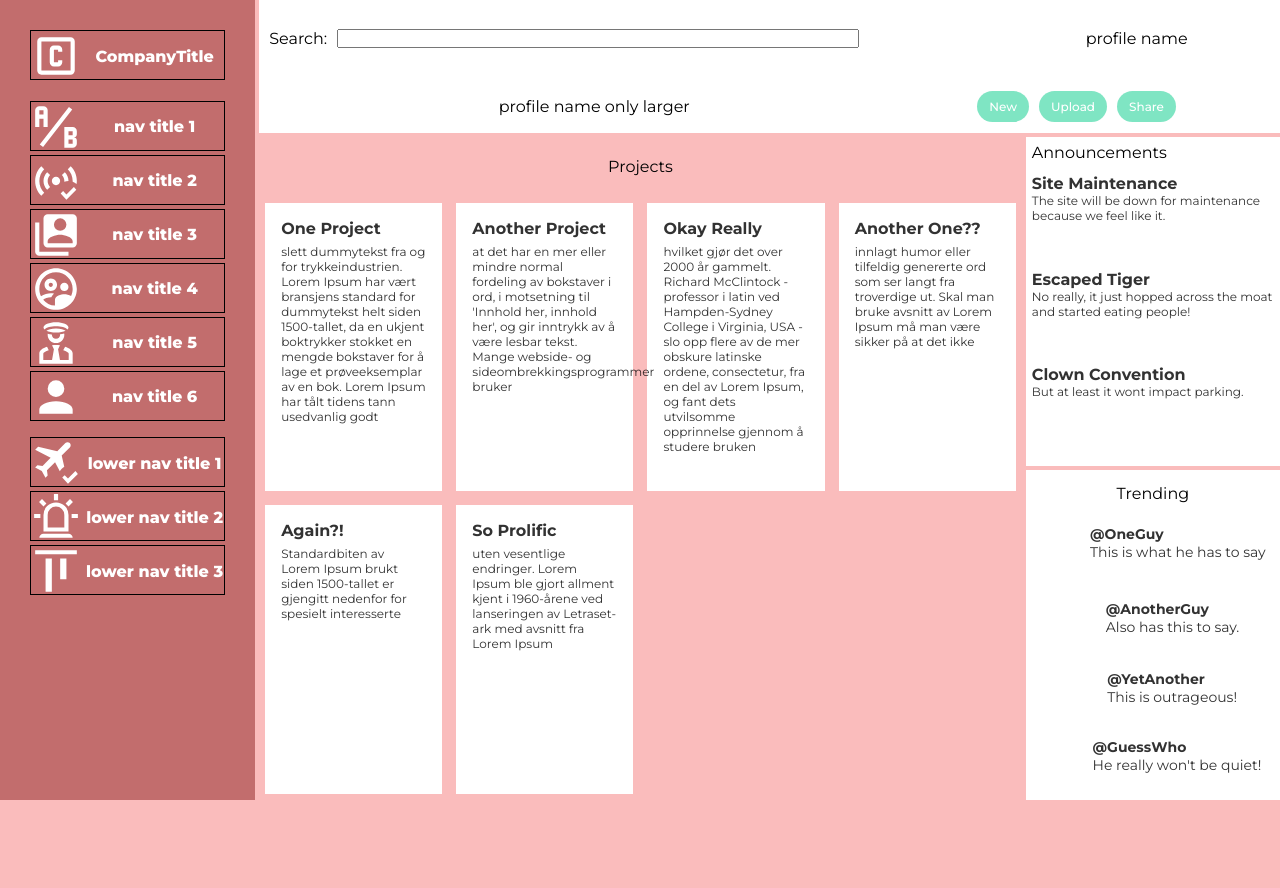
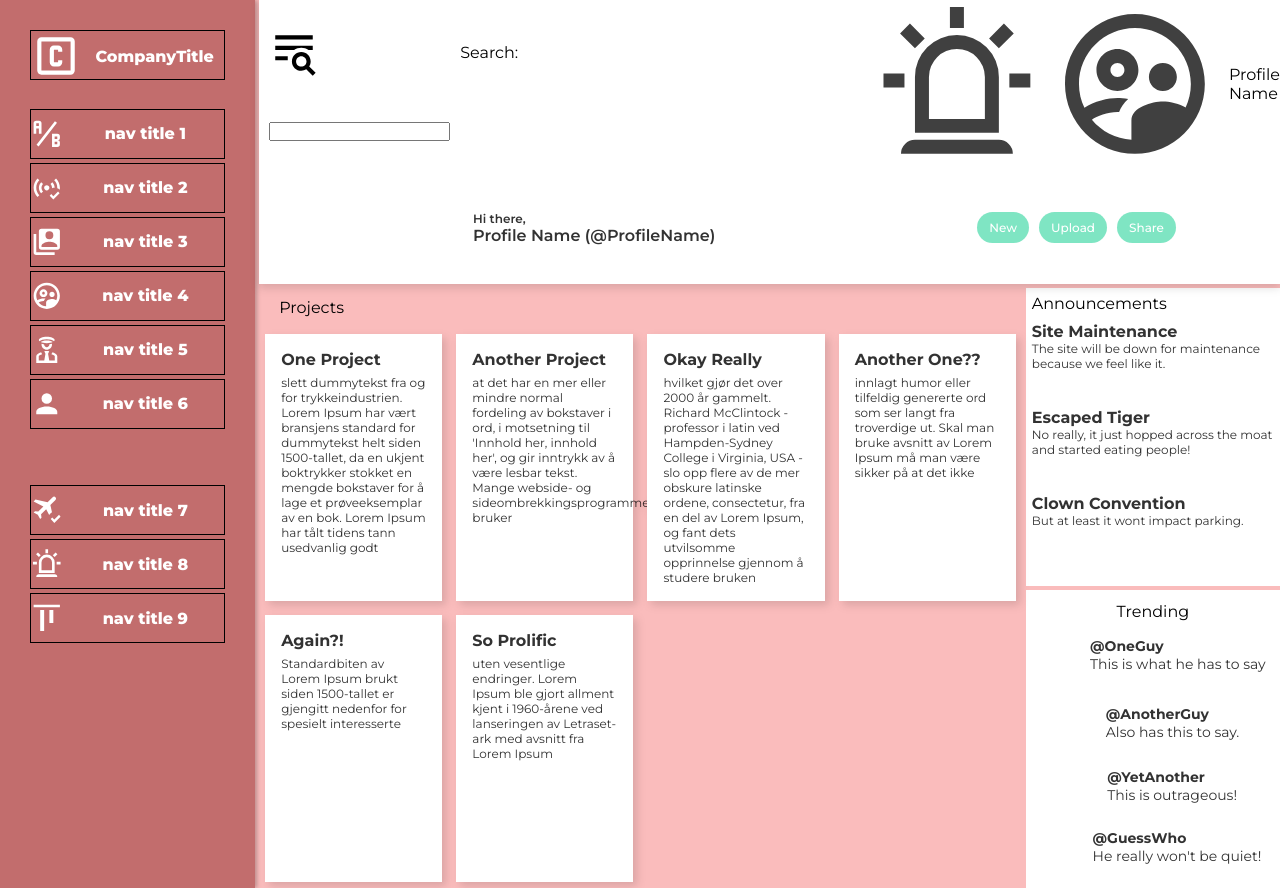
Before and after one commit to Chris-Wilco/odin-admin-dashboard, a plain HTML site: page index.html in a window 1280 px wide. Before the commit the page ends 800 px from the top, so only its background shows below. Drawn offline with Linux system fonts and the light colour scheme; files that its build step writes are made by us from their sources; a web font is replaced by a local one.

Commit message:
add drop shadows and replace html img links with svgs

```diff
--- a/index.html
+++ b/index.html
@@ -32,119 +32,134 @@
             </div>
             <div id="upper-nav-container" class="nav-container">
                 <div class="nav-card" id="nav-card-1">
-                    <img
-                        id="nav-icon-1"
-                        class="nav-icon"
-                        src="/img/ab-testing.svg"
-                        alt=""
+                    <svg xmlns="http://www.w3.org/2000/svg" viewBox="0 0 24 24">
+                        <path
+                            d="M4 2A2 2 0 0 0 2 4V12H4V8H6V12H8V4A2 2 0 0 0 6 2H4M4 4H6V6H4M22 15.5V14A2 2 0 0 0 20 12H16V22H20A2 2 0 0 0 22 20V18.5A1.54 1.54 0 0 0 20.5 17A1.54 1.54 0 0 0 22 15.5M20 20H18V18H20V20M20 16H18V14H20M5.79 21.61L4.21 20.39L18.21 2.39L19.79 3.61Z"
+                            fill="#ffffff"
                         />
+                    </svg>
                     <div id="nav-title-1" class="nav-title">nav title 1</div>
                 </div>
                 <div class="nav-card" id="nav-card-2">
-                    <img
-                        id="nav-icon-2"
-                        class="nav-icon"
-                        src="/img/access-point-check.svg"
-                        alt=""
+                    <svg xmlns="http://www.w3.org/2000/svg" viewBox="0 0 24 24">
+                        <path
+                            d="M20.59 14.84L21.75 16.25L17 21L14.25 18L15.41 16.84L17 18.43L20.59 14.84M19.07 4.93L17.66 6.34C19.11 7.78 20 9.79 20 12V12.34C20.68 12.59 21.33 12.96 21.88 13.43C21.95 12.96 22 12.5 22 12C22 9.24 20.88 6.74 19.07 4.93M15.96 12.36C16.6 12.13 17.28 12 18 12C18 10.35 17.33 8.85 16.24 7.76L14.83 9.17C15.55 9.89 16 10.89 16 12C16 12.12 15.97 12.24 15.96 12.36M12 10C10.9 10 10 10.9 10 12S10.9 14 12 14 14 13.1 14 12 13.1 10 12 10M6.34 6.34L4.93 4.93C3.12 6.74 2 9.24 2 12S3.12 17.26 4.93 19.07L6.34 17.66C4.89 16.22 4 14.22 4 12C4 9.79 4.89 7.78 6.34 6.34M7.76 7.76C6.67 8.85 6 10.35 6 12S6.67 15.15 7.76 16.24L9.17 14.83C8.45 14.11 8 13.11 8 12S8.45 9.89 9.17 9.17L7.76 7.76Z"
+                            fill="#ffffff"
                         />
+                    </svg>
                     <div id="nav-title-2" class="nav-title">nav title 2</div>
                 </div>
                 <div class="nav-card" id="nav-card-3">
-                    <img
-                        id="nav-icon-3"
-                        class="nav-icon"
-                        src="/img/account-box-multiple.svg"
-                        alt=""
+                    <svg xmlns="http://www.w3.org/2000/svg" viewBox="0 0 24 24">
+                        <path
+                            d="M4,6H2V20A2,2 0 0,0 4,22H18V20H4V6M20,2A2,2 0 0,1 22,4V16A2,2 0 0,1 20,18H8A2,2 0 0,1 6,16V4A2,2 0 0,1 8,2H20M17,7A3,3 0 0,0 14,4A3,3 0 0,0 11,7A3,3 0 0,0 14,10A3,3 0 0,0 17,7M8,15V16H20V15C20,13 16,11.9 14,11.9C12,11.9 8,13 8,15Z"
+                            fill="#ffffff"
                         />
+                    </svg>
                     <div id="nav-title-3" class="nav-title">nav title 3</div>
                 </div>
                 <div class="nav-card" id="nav-card-4">
-                    <img
-                        id="nav-icon-4"
-                        class="nav-icon"
-                        src="/img/account-supervisor-circle-outline.svg"
-                        alt=""
+                    <svg xmlns="http://www.w3.org/2000/svg" viewBox="0 0 24 24">
+                        <path
+                            d="M12.5 10C12.5 8.34 11.16 7 9.5 7C7.86 7 6.5 8.34 6.5 10C6.5 11.64 7.86 13 9.5 13C11.16 13 12.5 11.64 12.5 10M9.5 11C8.96 11 8.5 10.54 8.5 10C8.5 9.44 8.96 9 9.5 9C10.06 9 10.5 9.44 10.5 10C10.5 10.54 10.06 11 9.5 11M16 13C17.12 13 18 12.1 18 11C18 9.88 17.12 9 16 9C14.9 9 14 9.88 14 11C14 12.1 14.9 13 16 13M12 2C6.5 2 2 6.5 2 12C2 17.5 6.5 22 12 22C17.5 22 22 17.5 22 12C22 6.5 17.5 2 12 2M5.85 17.11C6.53 16.57 8.12 16 9.5 16C9.58 16 9.66 16 9.74 16C10 15.37 10.41 14.72 11.04 14.15C10.5 14.05 9.95 14 9.5 14C8.21 14 6.12 14.44 4.78 15.42C4.28 14.38 4 13.22 4 12C4 7.58 7.59 4 12 4C16.41 4 20 7.58 20 12C20 13.19 19.73 14.33 19.25 15.36C18.25 14.77 16.89 14.5 16 14.5C14.5 14.5 11.5 15.3 11.5 17.19V19.97C9.24 19.84 7.22 18.76 5.85 17.11Z"
+                            fill="#ffffff"
                         />
+                    </svg>
                     <div id="nav-title-4" class="nav-title">nav title 4</div>
                 </div>
                 <div class="nav-card" id="nav-card-5">
-                    <img
-                        id="nav-icon-5"
-                        class="nav-icon"
-                        src="/img/account-tie-hat-outline.svg"
-                        alt=""
+                    <svg xmlns="http://www.w3.org/2000/svg" viewBox="0 0 24 24">
+                        <path
+                            d="M6 4.5C6 3.1 8.7 2 12 2S18 3.1 18 4.5C18 4.9 17.8 5.2 17.5 5.5C16.6 4.6 14.5 4 12 4S7.4 4.6 6.5 5.5C6.2 5.2 6 4.9 6 4.5M12 5C9.8 5 8.1 5.5 7.4 6.1C8.5 6.6 10.1 7 12 7S15.5 6.6 16.6 6.1C15.9 5.5 14.2 5 12 5M14 8C14 9.1 13.1 10 12 10S10 9.1 10 8V7.9C9.3 7.8 8.6 7.7 8 7.5V8C8 10.2 9.8 12 12 12S16 10.2 16 8C16 7.8 16 7.6 15.9 7.4C15.3 7.6 14.6 7.7 13.9 7.8C14 7.9 14 7.9 14 8M16.4 13.8L15.7 15L15.5 15.5C17 16 18.1 16.6 18.1 17V20.1H13.9L13 15L13.9 13.1C13.3 13.1 12.7 13 12 13S10.7 13 10.1 13.1L11 15L10.1 20.1H5.9V17C5.9 16.6 7 16 8.5 15.5L8.3 15L7.7 13.8C5.7 14.4 4 15.5 4 17V22H20V17C20 15.5 18.3 14.4 16.4 13.8Z"
+                            fill="#ffffff"
                         />
+                    </svg>
                     <div id="nav-title-5" class="nav-title">nav title 5</div>
                 </div>
                 <div class="nav-card" id="nav-card-6">
-                    <img
-                        id="nav-icon-6"
-                        class="nav-icon"
-                        src="/img/account.svg"
-                        alt=""
+                    <svg xmlns="http://www.w3.org/2000/svg" viewBox="0 0 24 24">
+                        <path
+                            d="M12,4A4,4 0 0,1 16,8A4,4 0 0,1 12,12A4,4 0 0,1 8,8A4,4 0 0,1 12,4M12,14C16.42,14 20,15.79 20,18V20H4V18C4,15.79 7.58,14 12,14Z"
+                            fill="#ffffff"
                         />
+                    </svg>
                     <div id="nav-title-6" class="nav-title">nav title 6</div>
                 </div>
             </div>
             <div id="lower-nav-container" class="nav-container">
                 <div class="nav-card" id="lower-nav-card-1">
-                    <img
-                        id="lower-nav-icon-1"
-                        class="nav-icon"
-                        src="/img/airplane-check.svg"
-                        alt=""
+                    <svg xmlns="http://www.w3.org/2000/svg" viewBox="0 0 24 24">
+                        <path
+                            d="M15.97 13.83C15.08 14.35 14.34 15.09 13.82 16L11.55 11.63L7.66 15.5L8 18L6.95 19.06L5.18 15.87L2 14.11L3.06 13.05L5.54 13.4L9.43 9.5L2 5.62L3.41 4.21L12.61 6.33L16.5 2.44C17.08 1.85 18.03 1.85 18.62 2.44C19.2 3.03 19.2 4 18.62 4.56L14.73 8.45L15.97 13.83M21.34 15.84L17.75 19.43L16.16 17.84L15 19L17.75 22L22.5 17.25L21.34 15.84Z"
+                            fill="#ffffff"
                         />
-
+                    </svg>
                     <div id="lower-nav-title-1" class="nav-title">
-                        lower nav title 1
+                        nav title 7
                     </div>
                 </div>
                 <div class="nav-card" id="lower-nav-card-2">
-                    <img
-                        id="low-nav-icon-2"
-                        class="nav-icon"
-                        src="/img/alarm-light-outline.svg"
-                        alt=""
+                    <svg xmlns="http://www.w3.org/2000/svg" viewBox="0 0 24 24">
+                        <path
+                            d="M6,6.9L3.87,4.78L5.28,3.37L7.4,5.5L6,6.9M13,1V4H11V1H13M20.13,4.78L18,6.9L16.6,5.5L18.72,3.37L20.13,4.78M4.5,10.5V12.5H1.5V10.5H4.5M19.5,10.5H22.5V12.5H19.5V10.5M6,20H18A2,2 0 0,1 20,22H4A2,2 0 0,1 6,20M12,5A6,6 0 0,1 18,11V19H6V11A6,6 0 0,1 12,5M12,7A4,4 0 0,0 8,11V17H16V11A4,4 0 0,0 12,7Z"
+                            fill="#ffffff"
                         />
+                    </svg>
                     <div id="lower-nav-title-2" class="nav-title">
-                        lower nav title 2
+                        nav title 8
                     </div>
                 </div>
                 <div class="nav-card" id="lower-nav-card-3">
-                    <img
-                        id="lower-nav-icon-3"
-                        class="nav-icon"
-                        src="/img/align-vertical-top.svg"
-                        alt=""
+                    <svg xmlns="http://www.w3.org/2000/svg" viewBox="0 0 24 24">
+                        <path
+                            d="M22 2V4H2V2H22M7 22H10V6H7V22M14 16H17V6H14V16Z"
+                            fill="#ffffff"
                         />
-
+                    </svg>
                     <div id="lower-nav-title-3" class="nav-title">
-                        lower nav title 3
+                        nav title 9
                     </div>
                 </div>
             </div>
         </div>
         <div id="top-nav">
             <div id="search-bar">
+                <svg
+                    id="search-icon"
+                    xmlns="http://www.w3.org/2000/svg"
+                    viewBox="0 0 24 24"
+                >
+                    <path
+                        d="M19.31 18.9L22.39 22L21 23.39L17.88 20.32C17.19 20.75 16.37 21 15.5 21C13 21 11 19 11 16.5C11 14 13 12 15.5 12C18 12 20 14 20 16.5C20 17.38 19.75 18.21 19.31 18.9M15.5 19C16.88 19 18 17.88 18 16.5C18 15.12 16.88 14 15.5 14C14.12 14 13 15.12 13 16.5C13 17.88 14.12 19 15.5 19M21 4V6H3V4H21M3 16V14H9V16H3M3 11V9H21V11H18.97C17.96 10.37 16.77 10 15.5 10C14.23 10 13.04 10.37 12.03 11H3Z"
+                    />
+                </svg>
                 <label for="search" id="search-label" class="input-label">
                     Search:
                 </label>
                 <input type="text" id="search" class="form-input" />
             </div>
             <div id="personal-info">
-                <img
-                    id="alerts"
-                    class="top-nav-icon"
-                    src="/img/alarm-light-outline.svg"
-                    alt=""
+                <svg
+                    class="header-svg"
+                    xmlns="http://www.w3.org/2000/svg"
+                    viewBox="0 0 24 24"
+                >
+                    <path
+                        d="M6,6.9L3.87,4.78L5.28,3.37L7.4,5.5L6,6.9M13,1V4H11V1H13M20.13,4.78L18,6.9L16.6,5.5L18.72,3.37L20.13,4.78M4.5,10.5V12.5H1.5V10.5H4.5M19.5,10.5H22.5V12.5H19.5V10.5M6,20H18A2,2 0 0,1 20,22H4A2,2 0 0,1 6,20M12,5A6,6 0 0,1 18,11V19H6V11A6,6 0 0,1 12,5M12,7A4,4 0 0,0 8,11V17H16V11A4,4 0 0,0 12,7Z"
+                        fill="#ffffff"
                     />
-                <img
-                    id="profile-icon-info"
-                    class="top-nav-icon"
-                    src="/img/account-supervisor-circle-outline.svg"
-                    alt=""
+                </svg>
+                <svg
+                    class="header-svg"
+                    xmlns="http://www.w3.org/2000/svg"
+                    viewBox="0 0 24 24"
+                >
+                    <path
+                        d="M12.5 10C12.5 8.34 11.16 7 9.5 7C7.86 7 6.5 8.34 6.5 10C6.5 11.64 7.86 13 9.5 13C11.16 13 12.5 11.64 12.5 10M9.5 11C8.96 11 8.5 10.54 8.5 10C8.5 9.44 8.96 9 9.5 9C10.06 9 10.5 9.44 10.5 10C10.5 10.54 10.06 11 9.5 11M16 13C17.12 13 18 12.1 18 11C18 9.88 17.12 9 16 9C14.9 9 14 9.88 14 11C14 12.1 14.9 13 16 13M12 2C6.5 2 2 6.5 2 12C2 17.5 6.5 22 12 22C17.5 22 22 17.5 22 12C22 6.5 17.5 2 12 2M5.85 17.11C6.53 16.57 8.12 16 9.5 16C9.58 16 9.66 16 9.74 16C10 15.37 10.41 14.72 11.04 14.15C10.5 14.05 9.95 14 9.5 14C8.21 14 6.12 14.44 4.78 15.42C4.28 14.38 4 13.22 4 12C4 7.58 7.59 4 12 4C16.41 4 20 7.58 20 12C20 13.19 19.73 14.33 19.25 15.36C18.25 14.77 16.89 14.5 16 14.5C14.5 14.5 11.5 15.3 11.5 17.19V19.97C9.24 19.84 7.22 18.76 5.85 17.11Z"
+                        fill="#ffffff"
                     />
-                <div id="profile-name-info">profile name</div>
+                </svg>
+                <div id="profile-name-info">Profile Name</div>
             </div>
             <div id="top-nav-banner">
                 <img
@@ -153,8 +168,11 @@
                     src="/img/ab-testing.svg"
                     alt=""
                 />
+                <div id="name-banner-container">
+                    <div class="name-banner-header">Hi there,</div>
                     <div id="profile-name-banner" class="profile-name">
-                    profile name only larger
+                        Profile Name (@ProfileName)
+                    </div>
                 </div>
             </div>
             <div id="top-nav-button-container">
--- a/styles.css
+++ b/styles.css
@@ -28,6 +28,11 @@ body {
     background-color: rgb(194, 109, 109);
     padding: 30px;
     color: white;
+    filter: drop-shadow(2px 0px 2px #00000040);
+}
+
+svg > path {
+    fill: white;
 }
 
 #nav-logo-container {
@@ -38,8 +43,6 @@ body {
     display: grid;
     grid-template-columns: 1fr 5fr;
     gap: 4px;
-    /*     border: solid 1px rgb(194, 109, 109);
- */
     font-weight: 800;
 
     height: var(--nav-card-height);
@@ -77,6 +80,12 @@ body {
     grid-template-rows: 3fr 2fr;
     gap: 4px;
     background-color: rgb(255, 255, 255);
+    filter: drop-shadow(0px 4px 4px #00000020);
+}
+
+.header-svg path {
+    fill: black;
+    opacity: 0.75;
 }
 
 #search-bar {
@@ -87,6 +96,14 @@ body {
     display: grid;
     grid-template-columns: auto 1fr;
     padding: 10px;
+}
+
+#search-icon {
+    max-height: 50px;
+}
+
+#search-icon path {
+    fill: black;
 }
 
 #personal-info {
@@ -105,6 +122,22 @@ body {
     gap: 10px;
     justify-content: center;
     align-items: center;
+}
+
+#name-banner-container {
+    padding: 10px;
+}
+
+.name-banner-header {
+    font-size: 12px;
+    font-weight: 600;
+    opacity: 0.8;
+}
+
+.profile-name {
+    font-size: 16px;
+    font-weight: 600;
+    opacity: 0.8;
 }
 
 #top-nav-button-container {
@@ -138,11 +171,13 @@ body {
     grid-column: 1 / 2;
     grid-row: 1 / 3;
 
-    grid-template-rows: 1fr 10fr;
+    grid-template-rows: 40px 1fr;
 }
 
 #projects-title {
-    place-self: center;
+    align-self: center;
+    justify-self: start;
+    padding: 20px;
 }
 
 #project-card-container {
@@ -157,15 +192,12 @@ body {
 }
 
 .project-card {
-    /*     display: grid;
-    background-color: rgb(255, 255, 255);
-    place-content: center; */
-
     display: flex;
     flex-direction: column;
     background-color: rgb(255, 255, 255);
     padding: 16px;
     gap: 6px;
+    filter: drop-shadow(4px 4px 4px #00000020);
 }
 
 .project-header {
```
Also changed, not shown: Norse-Bold.otf (added), img/text-search.svg (added). Lines whose indentation alone changed are shown as unchanged.
